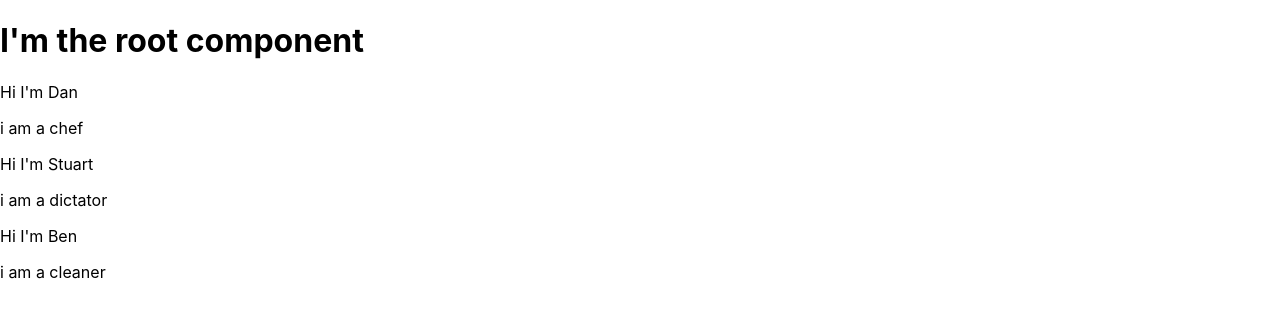
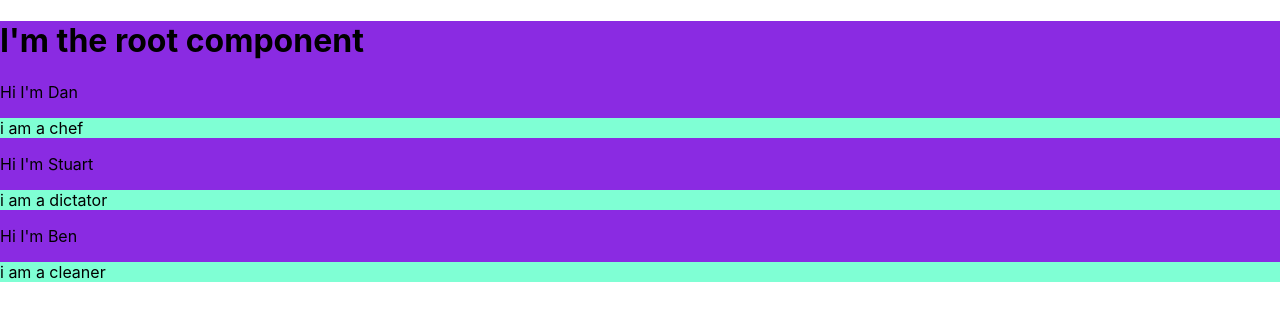
Before and after one commit to mrdiamonddirt/react-intro, a React (Create React App) app: page / in a window 1280 px wide. Shown: the top 320 px of the page. Built offline with nearby package versions, Linux system fonts and the light colour scheme.

Commit message:
styling the classNames

```diff
--- a/src/App.css
+++ b/src/App.css
@@ -1,38 +1,6 @@
-.App {
-  text-align: center;
+.personCard {
+  background-color: blueviolet;
 }
-
-.App-logo {
-  height: 40vmin;
-  pointer-events: none;
+.Job{
+  background-color: aquamarine;
 }
-
-@media (prefers-reduced-motion: no-preference) {
-  .App-logo {
-    animation: App-logo-spin infinite 20s linear;
-  }
-}
-
-.App-header {
-  background-color: #282c34;
-  min-height: 100vh;
-  display: flex;
-  flex-direction: column;
-  align-items: center;
-  justify-content: center;
-  font-size: calc(10px + 2vmin);
-  color: white;
-}
-
-.App-link {
-  color: #61dafb;
-}
-
-@keyframes App-logo-spin {
-  from {
-    transform: rotate(0deg);
-  }
-  to {
-    transform: rotate(360deg);
-  }
-}
--- a/src/App.js
+++ b/src/App.js
@@ -4,7 +4,7 @@ import './App.css' //import stylesheet
 
 const App = () => {
   return (
-  <div>
+  <div className="personCard">
   <h1>I'm the root component</h1>
   <Person name="Dan" age="34" title="chef"/>
   <Person name="Stuart" age="30-something" title="dictator" />
@@ -24,7 +24,7 @@ const App = () => {
 
 function Job(props){
  return (
-  <p>i am a {props.title}</p>
+  <p className="Job">i am a {props.title}</p>
  )
 
 }
```
